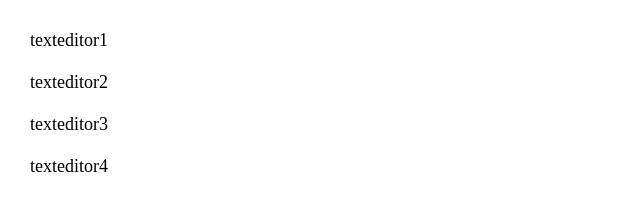
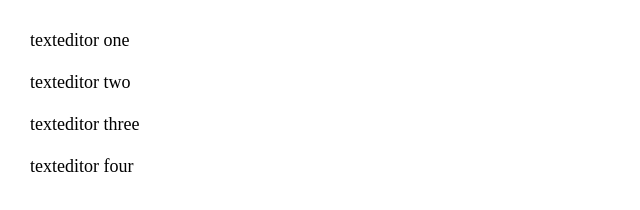
Before and after one commit to nathanzack/texteditor, a plain HTML site: page index.html in a window 1280 px wide. Shown: the whole page, without its empty margins (0-640 px from the left). Drawn offline with Linux system fonts and the light colour scheme.

Commit message:
changed names

```diff
--- a/index.html
+++ b/index.html
@@ -40,19 +40,19 @@
 <p>
 
    <div>
-      <a href="texteditor1.html">texteditor1</a>
+      <a href="texteditor1.html">texteditor one</a>
    </div>
    <br>
    <div>
-      <a href="texteditor2.html">texteditor2</a>
+      <a href="texteditor2.html">texteditor two</a>
    </div>
    <br>
    <div>
-      <a href="texteditor3.html">texteditor3</a>
+      <a href="texteditor3.html">texteditor three</a>
    </div>
    <br>
    <div>
-      <a href="texteditor4.html">texteditor4</a>
+      <a href="texteditor4.html">texteditor four</a>
    </div>
 
 </p>
```
